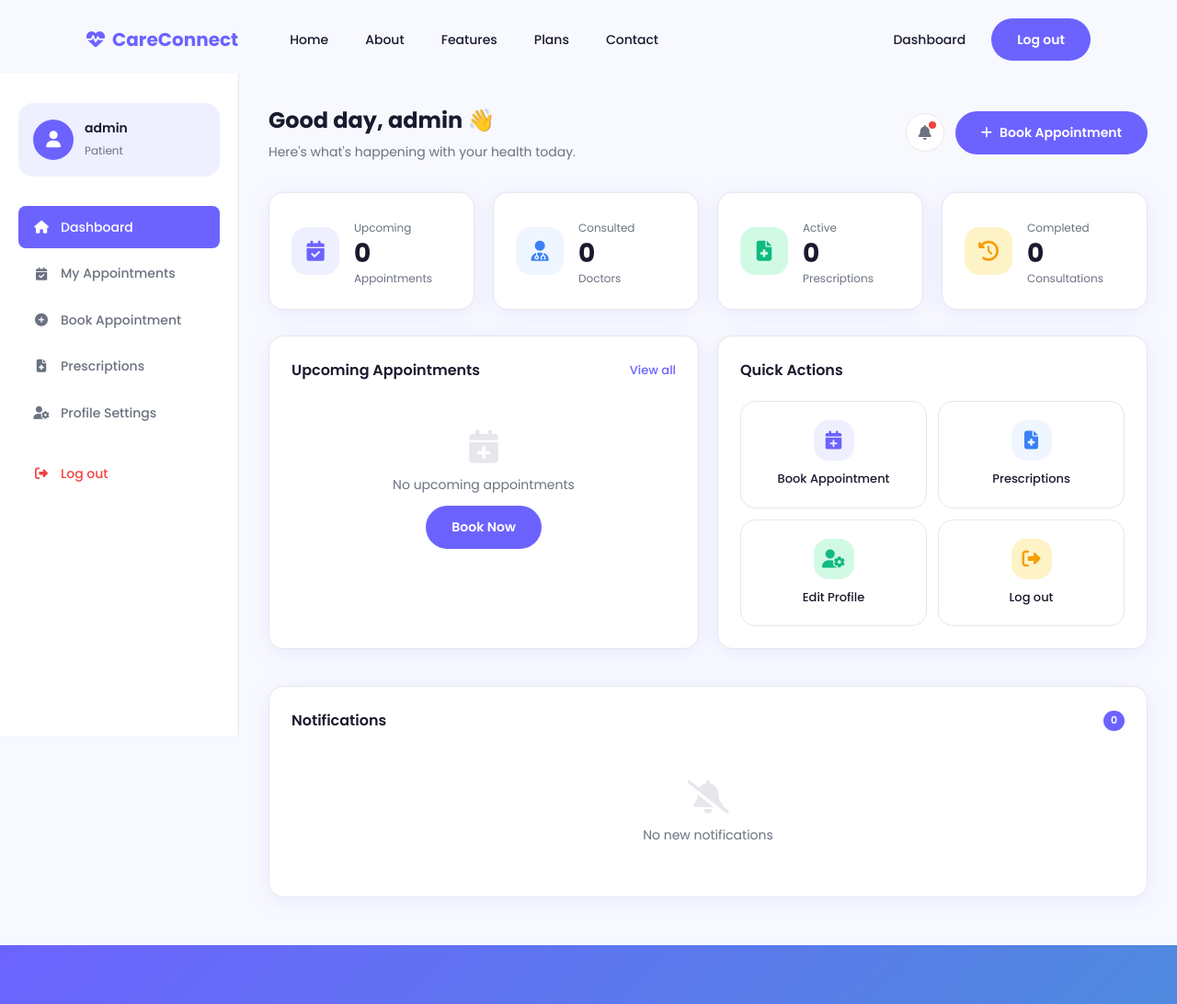
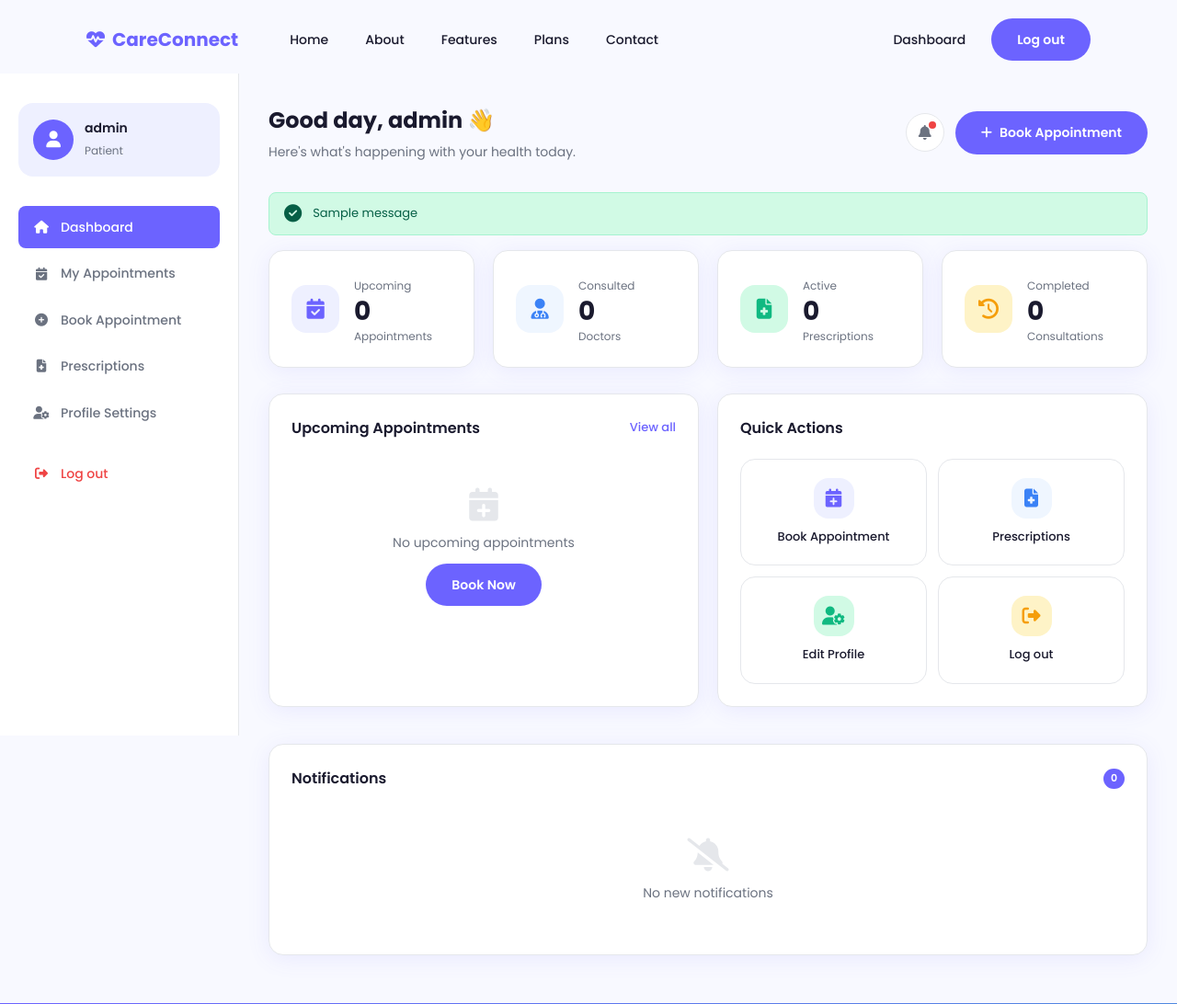
Before and after one commit to iyiade08/dune-cohort-final-project, a Django app: page /patient/dashboard/ in a window 1280 px wide. Shown: the top 1092 px of the page at 92% size. Run offline with Django 5.2, Linux system fonts and the light colour scheme; a user stored in the database is signed in; data comes from the database, SQL or seed files in the repository; tables that the repository leaves empty hold one stand-in row (values such as "Sample post"); one stand-in notice (Sample message) is shown.

Commit message:
Fix messages display on patient and doctor dashboards

```diff
--- a/appointments/templates/appointments/patient_dashboard.html
+++ b/appointments/templates/appointments/patient_dashboard.html
@@ -53,6 +53,16 @@
         </a>
       </div>
     </div>
+
+    <!-- MESSAGES -->
+    {% if messages %}
+      {% for message in messages %}
+        <div class="alert alert-{{ message.tags }}" style="margin-bottom:16px; display:flex; align-items:center; gap:12px;">
+          <i class="fas fa-circle-check" style="font-size:1.2rem;"></i>
+          <div>{{ message }}</div>
+        </div>
+      {% endfor %}
+    {% endif %}
 
     <!-- STAT CARDS -->
     <div class="stat-grid">
```
